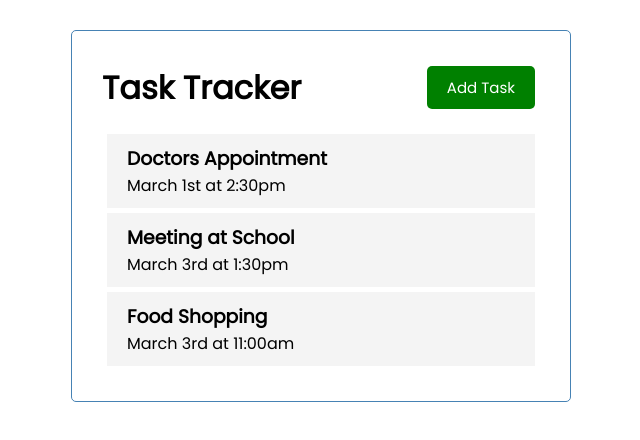
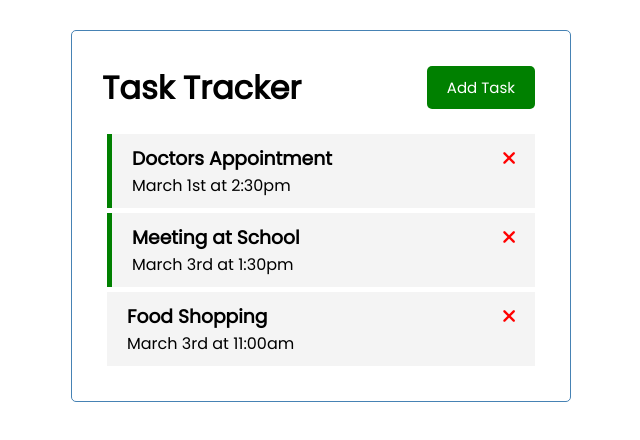
Before and after one commit to abaydar/task-manager, a Vue app: page / in a window 1280 px wide. Shown: the top 440 px of the page, without its empty margins (319-959 px from the left). Built offline with nearby package versions, Linux system fonts and the light colour scheme.

Commit message:
add delete task functionality

```diff
--- a/public/index.html
+++ b/public/index.html
@@ -4,8 +4,7 @@
     <meta charset="utf-8">
     <meta http-equiv="X-UA-Compatible" content="IE=edge">
     <meta name="viewport" content="width=device-width,initial-scale=1.0">
-    <link rel="icon" href="<%= BASE_URL %>favicon.ico">
-    <title><%= htmlWebpackPlugin.options.title %></title>
+    <link rel="stylesheet" href="https://cdnjs.cloudflare.com/ajax/libs/font-awesome/6.0.0-beta2/css/all.min.css" integrity="sha512-YWzhKL2whUzgiheMoBFwW8CKV4qpHQAEuvilg9FAn5VJUDwKZZxkJNuGM4XkWuk94WCrrwslk8yWNGmY1EduTA==" crossorigin="anonymous" referrerpolicy="no-referrer" />    <title><%= htmlWebpackPlugin.options.title %></title>
   </head>
   <body>
     <noscript>
--- a/src/App.vue
+++ b/src/App.vue
@@ -1,7 +1,7 @@
 <template>
 <div class="container">
   <Header title="Task Tracker"/>
-  <Tasks :tasks="tasks" />
+  <Tasks  @delete-task="deleteTask" :tasks="tasks" />
 </div>
 </template>
 
@@ -18,6 +18,13 @@
     data() {
       return {
         tasks: []
+      }
+    },
+    methods: {
+      deleteTask(id) {
+        if(confirm('Are you sure?')) {
+          this.tasks = this.tasks.filter((task) => task.id !== id)
+        }
       }
     },
     created() {
--- a/src/components/Task.vue
+++ b/src/components/Task.vue
@@ -1,6 +1,8 @@
 <template>
-    <div class="task">
-        <h3>{{ task.text }}</h3>
+    <div :class="[task.reminder ? 'reminder' : '', 'task']">
+        <h3>{{ task.text }}
+            <i @click="onDelete(task.id)" class="fas fa-times"></i>
+        </h3>
         <p>{{ task.day }}</p>
     </div>
 </template>
@@ -10,6 +12,11 @@
         name: 'Task',
         props: {
             task: Object
+        },
+        methods: {
+            onDelete(id) {
+                this.$emit('delete-task', id)
+            }
         }
     }
 </script>
--- a/src/components/Tasks.vue
+++ b/src/components/Tasks.vue
@@ -1,6 +1,6 @@
 <template>
     <div :key="task.id" v-for="task in tasks">
-        <Task :task="task" />
+        <Task  @delete-task="$emit('delete-task', task.id)" :task="task" />
     </div>
 
 </template>
@@ -15,6 +15,7 @@
         },
         components: {
             Task
-        }
+        },
+        emits: ['delete-task']
     }
 </script>
```
